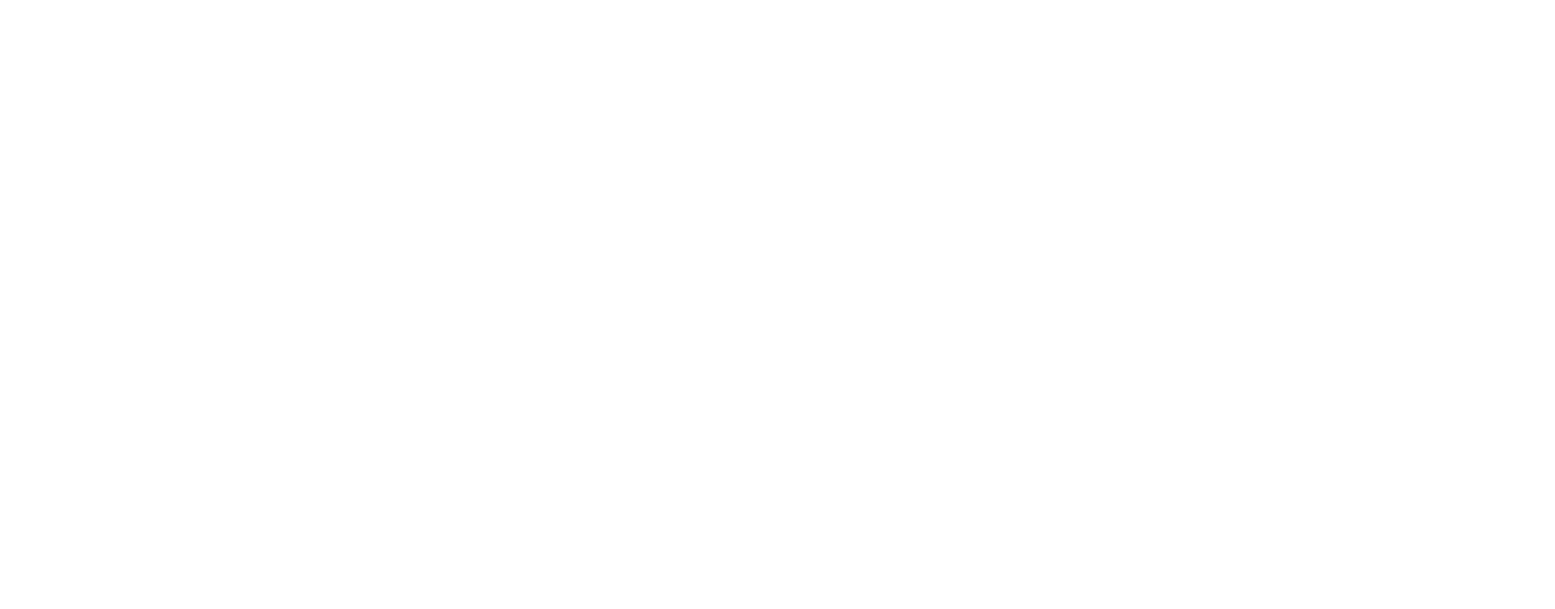
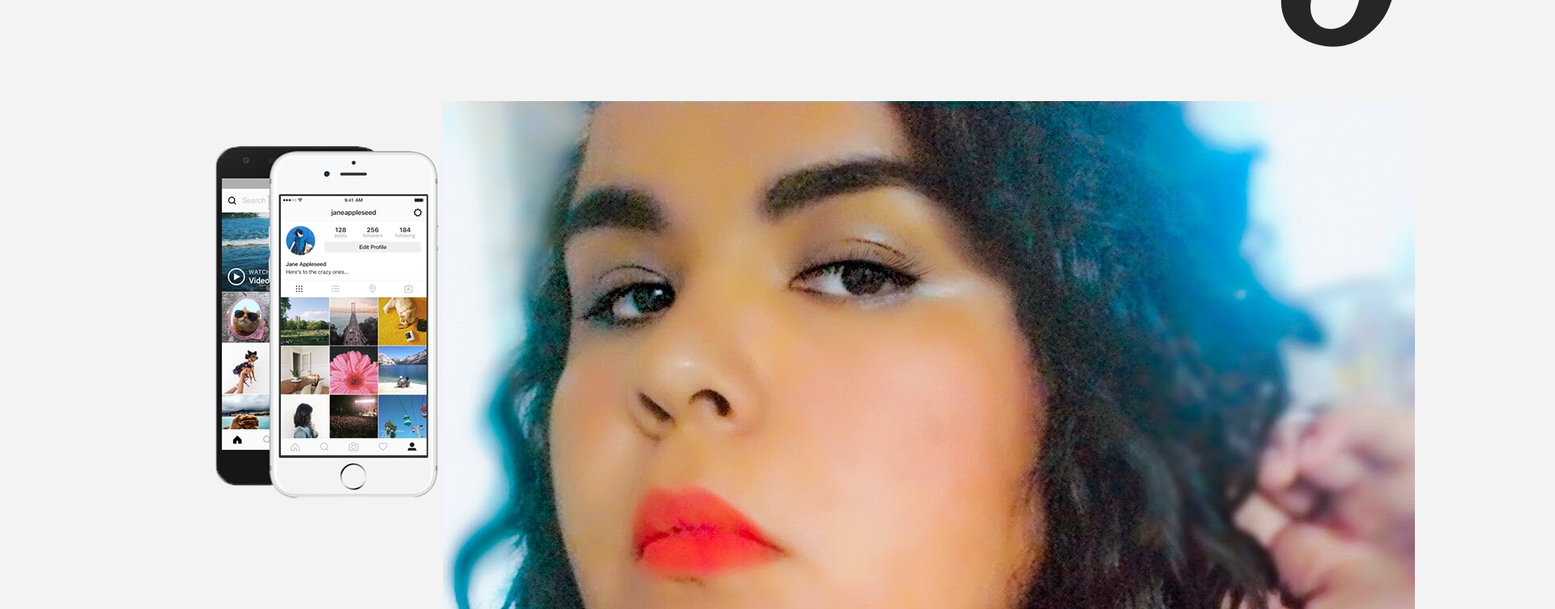
Before and after one commit to sarah-rfs/instagrampage, a plain HTML site: page index.html in a window 1280 px wide. Shown: the top 753 px of the page at 81% size, 1920 px wide, since content can reach past the window. Drawn offline with Linux system fonts and the light colour scheme.

Commit message:
Começo da estilização

```diff
--- a/index.html
+++ b/index.html
@@ -7,6 +7,35 @@
     <title>Instagram</title>
 </head>
 <body>
-
+    <div class="instagram-wrapper">
+        <div class="instagram-phone">
+            <img src="img/celular.png" alt="celulares">
+        </div>
+        <div class="instagram-continue">
+            <div class="group">
+                <img src="img/insta.png" class="instagram-logo" alt="instagram">
+                <div class="profile-picture">
+                    <img src="img/me.jpg" alt="profile picture">
+                </div>
+                <a href="#" class="instagram-login">Continue as olarsarah</a>
+                <a href="#" class="instagram-logout">Remove Account</a>
+            </div>
+            <div class="group">
+                <p class="not-account">Not olarsarah?</p>
+                <p class="notaccount">
+                    <span class="link-blue">Switch Accounts</span>
+                    or
+                    <span class="link-blue">Sing Up</span>
+                </p>
+            </div>
+            <div class="get-the-app">
+                <p class="get-app">Get the app</p>
+                <div class="download">
+                    <a href="" class="app-download"></a>
+                    <a href="" class="app-download"></a>
+                </div>
+            </div>
+        </div>
+    </div>
 </body>
 </html>
--- a/style.css
+++ b/style.css
@@ -0,0 +1,32 @@
+*{
+    padding: 0;
+    margin: 0;
+    box-sizing: border-box;
+    text-decoration: none;
+    font-family: sans-serif;
+    font-size: 14px;
+}
+body{
+    width: 100%;
+    min-height: 100vh;
+    background-color: rgb(243, 243, 243);
+    margin: 0;
+    padding: 0;
+    display: flex;
+    justify-content: center;
+}
+
+.instagram-wrapper{
+    display: flex;
+    align-items: center;
+    justify-content: start;
+    width: 60%;
+    height: 100vh;
+}
+.instagram-phone{
+    display: flex;
+    align-items: center;
+    justify-content: center;
+    width: 50%;
+    height: 50rem;
+}
```
